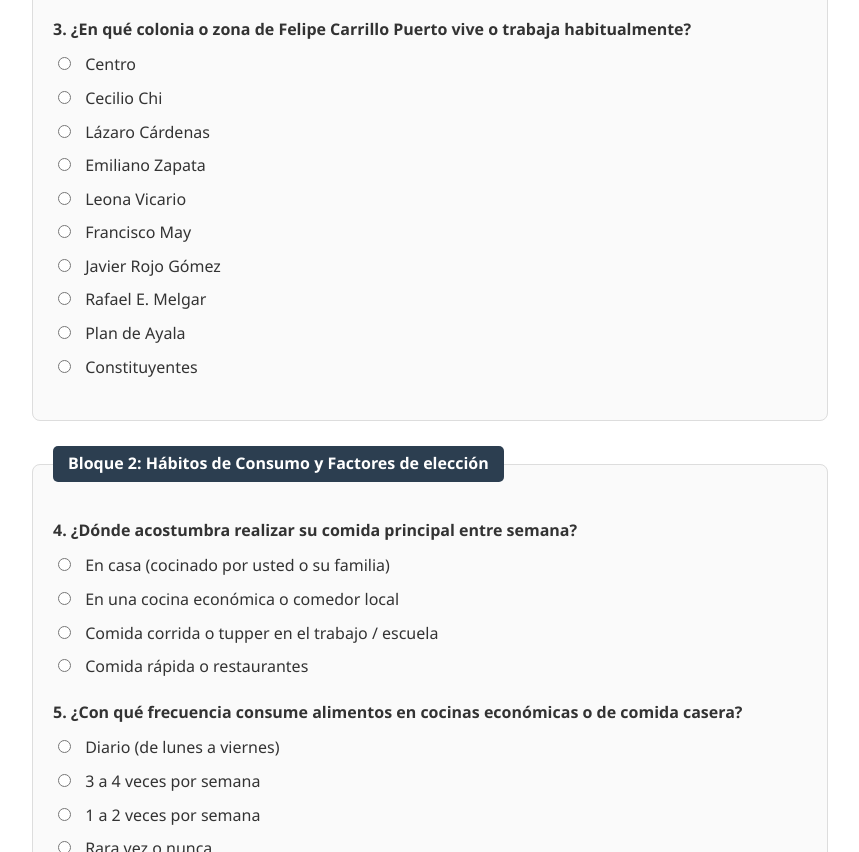
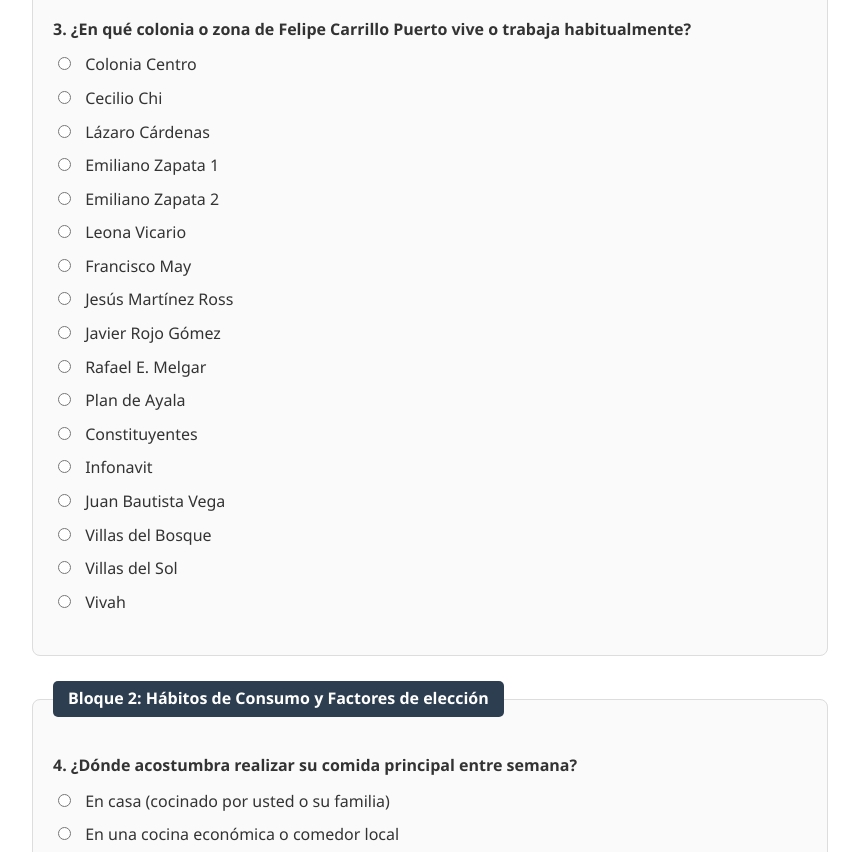
Before and after one commit to MaferBen/Encuesta-de-cocina-economica, a plain HTML site: page index.html in a window 1280 px wide. Shown: the part 988-1840 px from the top of the page, without its empty margins (210-1069 px from the left). Drawn offline with Linux system fonts and the light colour scheme.

Commit message:
Añadir colonias

```diff
--- a/index.html
+++ b/index.html
@@ -240,7 +240,7 @@
                 <label>
                     <input type="radio" name="q3"
                            value="Centro" required>
-                    Centro
+                    Colonia Centro
                 </label>
 
                 <label>
@@ -257,8 +257,14 @@
 
                 <label>
                     <input type="radio" name="q3"
-                           value="Emiliano Zapata">
-                    Emiliano Zapata
+                           value="Emiliano Zapata 1">
+                    Emiliano Zapata 1
+                </label>
+
+                <label>
+                    <input type="radio" name="q3"
+                           value="Emiliano Zapata 2">
+                    Emiliano Zapata 2
                 </label>
 
                 <label>
@@ -271,6 +277,12 @@
                     <input type="radio" name="q3"
                            value="Francisco May">
                     Francisco May
+                </label>
+
+                <label>
+                    <input type="radio" name="q3"
+                           value="Jesús Martínez Ross">
+                    Jesús Martínez Ross
                 </label>
 
                 <label>
@@ -295,6 +307,36 @@
                     <input type="radio" name="q3"
                            value="Constituyentes">
                     Constituyentes
+                </label>
+
+                <label>
+                    <input type="radio" name="q3"
+                           value="Infonavit">
+                    Infonavit
+                </label>
+
+                <label>
+                    <input type="radio" name="q3"
+                           value="Juan Bautista Vega">
+                    Juan Bautista Vega
+                </label>
+
+                <label>
+                    <input type="radio" name="q3"
+                           value="Villas del Bosque">
+                    Villas del Bosque
+                </label>
+
+                <label>
+                    <input type="radio" name="q3"
+                           value="Villas del Sol">
+                    Villas del Sol
+                </label>
+
+                <label>
+                    <input type="radio" name="q3"
+                           value="Vivah">
+                    Vivah
                 </label>
 
             </div>
```
